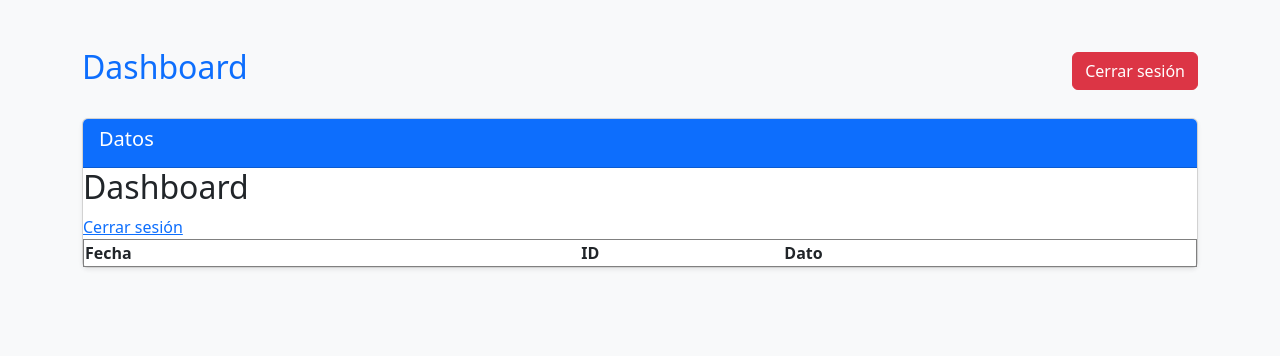
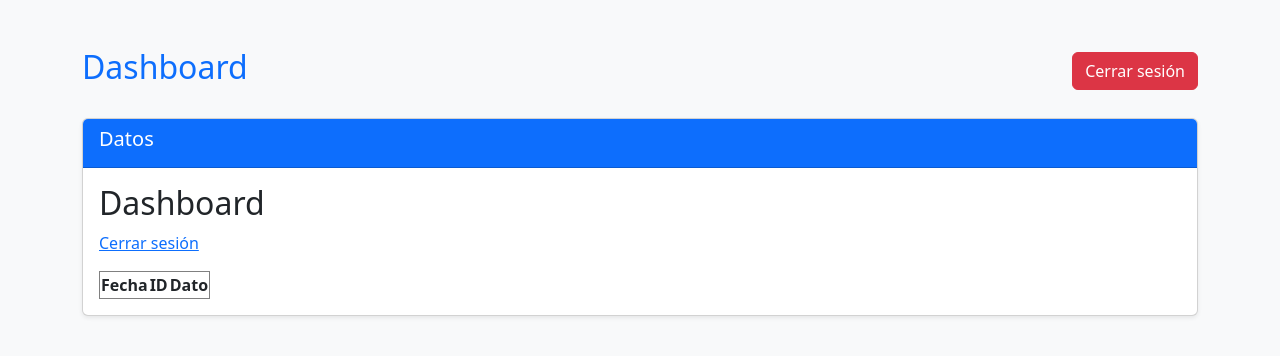
Before and after one commit to LeoGidev/djangoexample, a Django app: page /dashboard/ in a window 1280 px wide. Shown: the top 356 px of the page. Run offline with Django 5.2, Linux system fonts and the light colour scheme; the visitor is signed in with stand-in values (Sample User, id 1); data that the repository does not hold is empty.

Commit message:
se trabaja en estilos de boostrap en el dashboard

```diff
--- a/ExampleDJANGO/miApp/templates/dashboard.html
+++ b/ExampleDJANGO/miApp/templates/dashboard.html
@@ -23,6 +23,10 @@
             <div class="card-header text-white bg-primary">
                 <h5>Datos</h5>
             </div>
+            <div class="card-body">
+                <table class="table table-striped table-bordered">
+                    <thead>
+                        <tr>
     <h2>Dashboard</h2>
     <a href="{% url 'logout' %}">Cerrar sesión</a>
     <table border="1">
```
